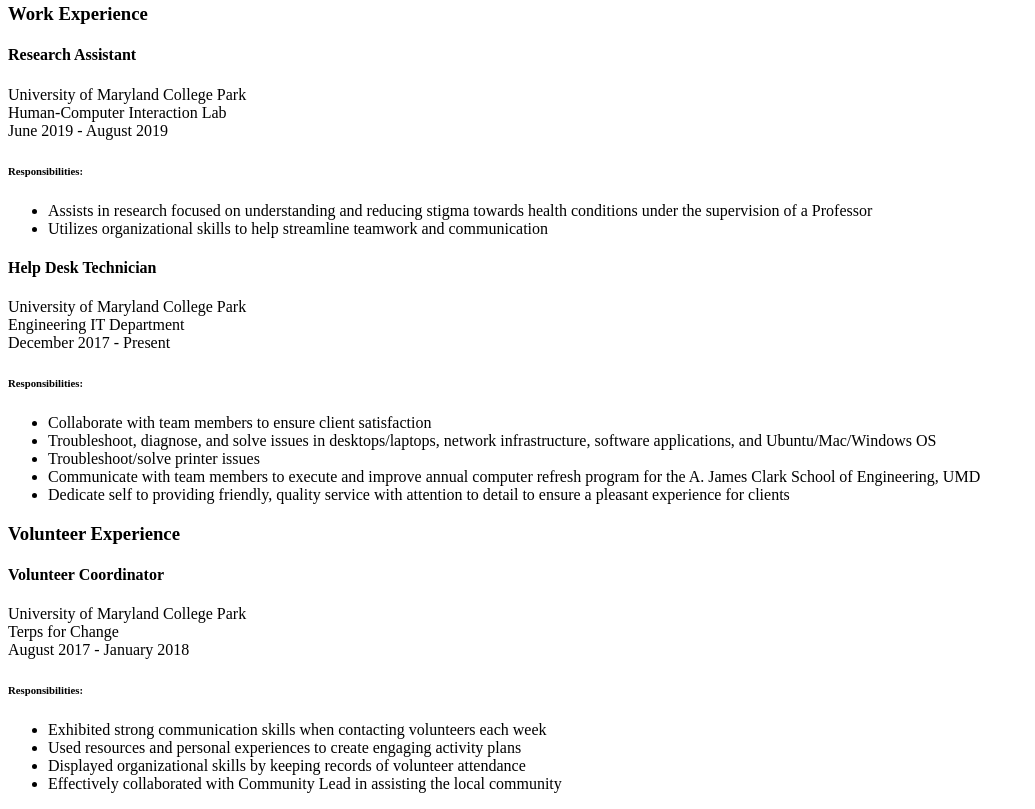
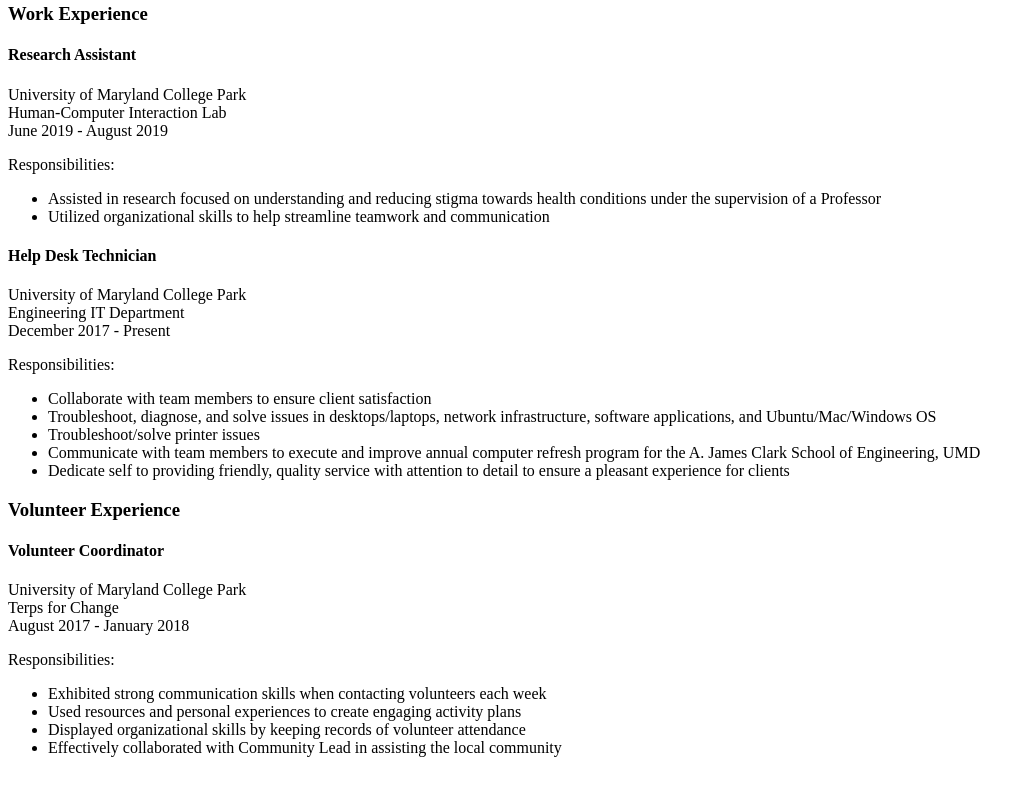
Before and after one commit to soniacjallah/INST377, a plain HTML site: page index.html in a window 1280 px wide. Shown: the part 939-1748 px from the top of the page, without its empty margins (0-1035 px from the left). After the commit the page ends 1712 px from the top, so only its background shows below. Drawn offline with Linux system fonts and the light colour scheme.

Commit message:
Assignment 1: Minor edits to Experience section

```diff
--- a/index.html
+++ b/index.html
@@ -56,13 +56,13 @@
                             Human-Computer Interaction Lab <br>
                             June 2019 - August 2019
                         </p>
-                        <h6>
+                        <p>
                             Responsibilities:
-                        </h6>
+                        </p>
                         <ul>
-                            <li>Assists in research focused on understanding and reducing stigma towards
+                            <li>Assisted in research focused on understanding and reducing stigma towards
                                 health conditions under the supervision of a Professor</li>
-                            <li>Utilizes organizational skills to help streamline teamwork and communication</li>
+                            <li>Utilized organizational skills to help streamline teamwork and communication</li>
                         </ul>
                     </div>
 
@@ -75,9 +75,9 @@
                             Engineering IT Department <br>
                             December 2017 - Present
                         </p>
-                        <h6>
+                        <p>
                             Responsibilities:
-                        </h6>
+                        </p>
                         <ul>
                             <li>Collaborate with team members to ensure client satisfaction</li>
                             <li>Troubleshoot, diagnose, and solve issues in desktops/laptops,
@@ -102,9 +102,9 @@
                             Terps for Change <br>
                              August 2017 - January 2018
                         </p>
-                            <h6>
+                        <p>
                             Responsibilities:
-                            </h6>
+                        </p>
                         <ul>
                             <li>Exhibited strong communication skills when contacting volunteers each week</li>
                             <li>Used resources and personal experiences to create engaging activity plans</li>
```
Lines whose indentation alone changed are shown as unchanged.
